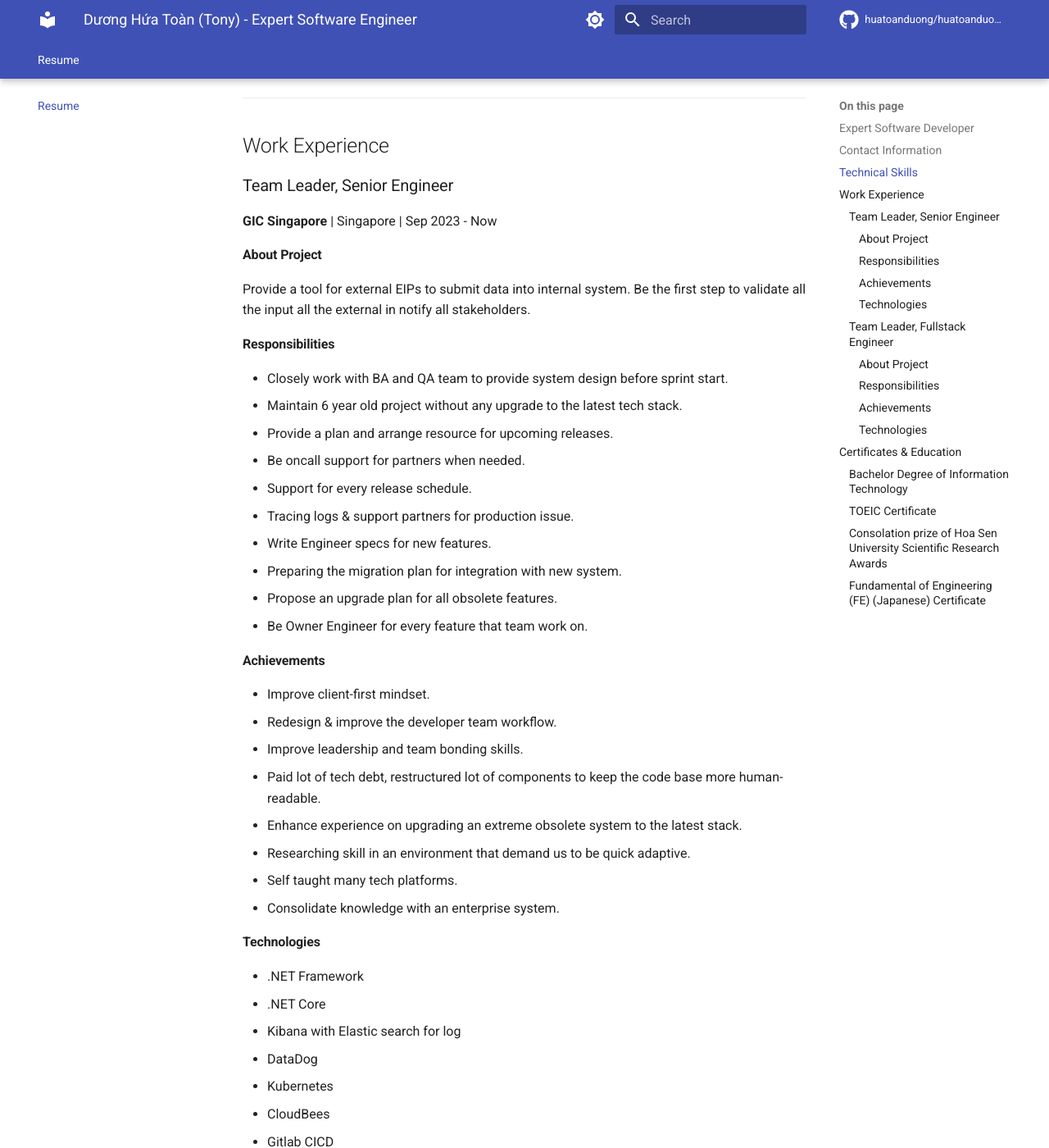
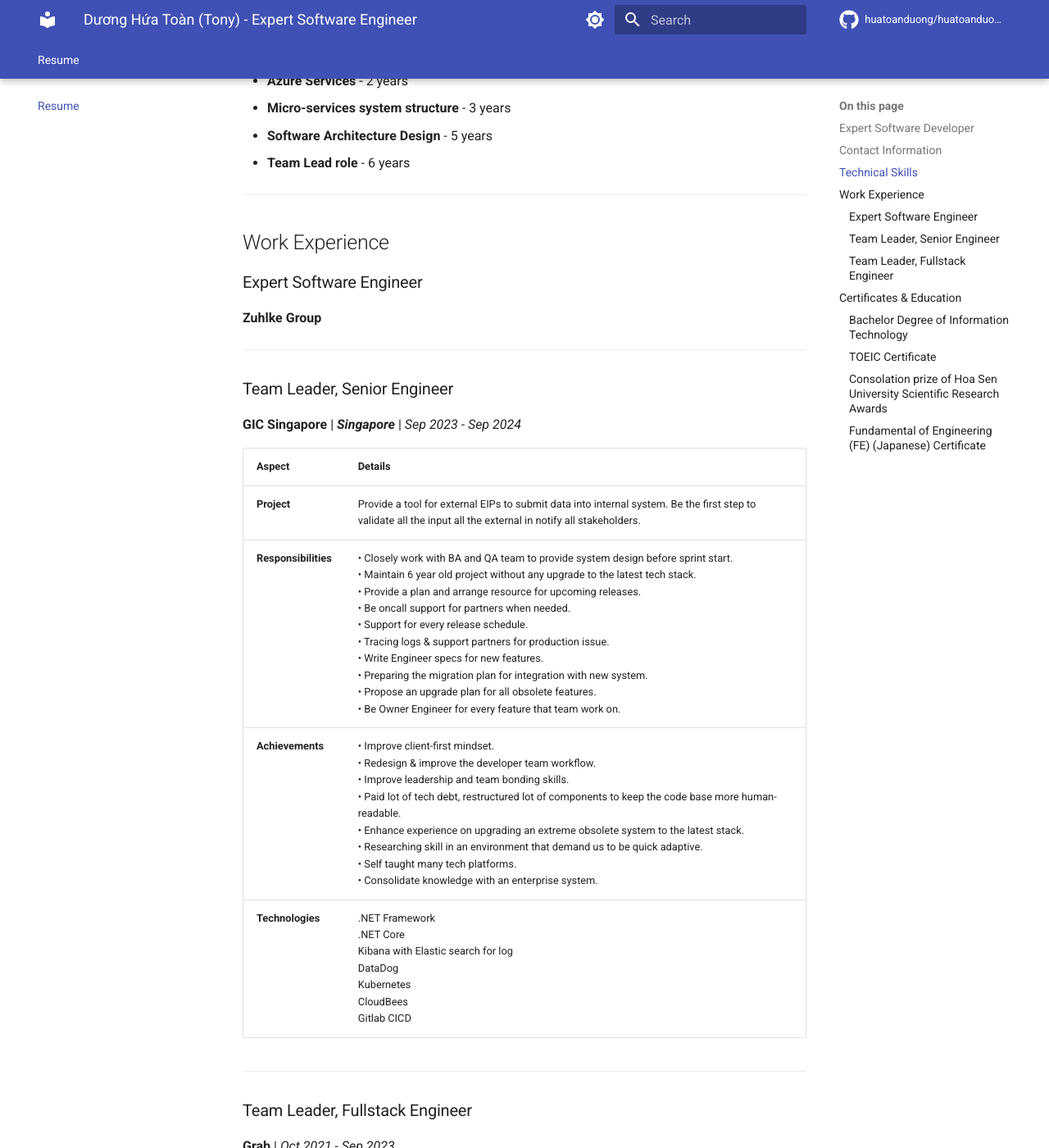
Before and after one commit to huatoanduong/huatoanduong.github.io, an MkDocs documentation site: the page built from docs/index.md, in a window 1280 px wide and 1400 px high, scrolled down 1321 px. Shown: the whole window at 82% size. Built offline with MkDocs 1.6.1 and Material for MkDocs 9.7.7, drawn with Linux system fonts in a browser that asks for light colours; comment, search, counter and statistics services are not loaded; some of the changed text lies outside the part shown.

Commit message:
update template

```diff
--- a/docs/index.md
+++ b/docs/index.md
@@ -7,7 +7,10 @@
 
 ## Expert Software Developer
 
-With 14 years working in IT industry, also in charge of some positions from analyzing to developing, team managing, deploying system, I have a deep understanding about software architecture & SDLC, which enables me to learn new technologies fast and easily. And 90% of my working lifetime is for startups, so I would love to work in a result-oriented and innovative environment. Along with high-demanded fullstack environment, I have forged myself a self-teaching skill that enables me to be adaptive with a changeable and high-demand environment.
+Experienced IT professional with 15+ years in the industry, primarily in dynamic startup environments. Proven track record of delivering end-to-end solutions across the full software development lifecycle - including system analysis, architecture design, full-stack development, team leadership, and production deployment.
+
+Having spent 90% of my career in startups, I thrive in fast-paced, high-demand environments that require adaptability, self-learning, and end-to-end ownership. I’m highly proficient in designing scalable software architectures and cloud-native solutions, and I'm quick to adopt new technologies when needed. The nature of startup work has also forged my ability to wear multiple hats—whether it's coding, architecting, or managing cross-functional teams—with a focus on delivering real value to customers.
+
 
 <!-- [Get PDF version](#){ .md-button .md-button--primary } -->
 
@@ -23,7 +26,6 @@
 </div>
 
 ---
-
 
 ## Contact Information
 
@@ -59,80 +61,32 @@
 
 ## Work Experience
 
+### Expert Software Engineer
+**Zuhlke Group**
+
+---
+
 ### Team Leader, Senior Engineer
-**GIC Singapore** | Singapore | Sep 2023 - Now
+**GIC Singapore** | ***Singapore*** | *Sep 2023 - Sep 2024*
 
-#### About Project
-Provide a tool for external EIPs to submit data into internal system. Be the first step to validate all the input all the external in notify all stakeholders.
-
-#### Responsibilities
-- Closely work with BA and QA team to provide system design before sprint start.
-- Maintain 6 year old project without any upgrade to the latest tech stack.
-- Provide a plan and arrange resource for upcoming releases.
-- Be oncall support for partners when needed.
-- Support for every release schedule.
-- Tracing logs & support partners for production issue.
-- Write Engineer specs for new features.
-- Preparing the migration plan for integration with new system.
-- Propose an upgrade plan for all obsolete features.
-- Be Owner Engineer for every feature that team work on.
-
-#### Achievements
-- Improve client-first mindset.
-- Redesign & improve the developer team workflow.
-- Improve leadership and team bonding skills.
-- Paid lot of tech debt, restructured lot of components to keep the code base more human-readable.
-- Enhance experience on upgrading an extreme obsolete system to the latest stack.
-- Researching skill in an environment that demand us to be quick adaptive.
-- Self taught many tech platforms.
-- Consolidate knowledge with an enterprise system.
-
-#### Technologies
-- .NET Framework
-- .NET Core
-- Kibana with Elastic search for log
-- DataDog
-- Kubernetes
-- CloudBees
-- Gitlab CICD
+| **Aspect** | **Details** |
+|------------|-------------|
+| **Project** | Provide a tool for external EIPs to submit data into internal system. Be the first step to validate all the input all the external in notify all stakeholders. |
+| **Responsibilities** | • Closely work with BA and QA team to provide system design before sprint start.<br>• Maintain 6 year old project without any upgrade to the latest tech stack.<br>• Provide a plan and arrange resource for upcoming releases.<br>• Be oncall support for partners when needed.<br>• Support for every release schedule.<br>• Tracing logs & support partners for production issue.<br>• Write Engineer specs for new features.<br>• Preparing the migration plan for integration with new system.<br>• Propose an upgrade plan for all obsolete features.<br>• Be Owner Engineer for every feature that team work on. |
+| **Achievements** | • Improve client-first mindset.<br>• Redesign & improve the developer team workflow.<br>• Improve leadership and team bonding skills.<br>• Paid lot of tech debt, restructured lot of components to keep the code base more human-readable.<br>• Enhance experience on upgrading an extreme obsolete system to the latest stack.<br>• Researching skill in an environment that demand us to be quick adaptive.<br>• Self taught many tech platforms.<br>• Consolidate knowledge with an enterprise system. |
+| **Technologies** | .NET Framework<br>.NET Core<br>Kibana with Elastic search for log<br>DataDog<br>Kubernetes<br>CloudBees<br>Gitlab CICD |
 
 ---
 
 ### Team Leader, Fullstack Engineer
-**Grab** | Oct 2021 - Sep 2023
+**Grab** | *Oct 2021 - Sep 2023*
 
-#### About Project
-Express Web is a Web portal that mainly focus about Grab for Business which need a place to process a large amount of orders everyday. Provide tools like: Shopify connect, Bulk Upload & Route Optimization for partners, Order tracing on Web.
-
-**URL:** [https://express.grab.com/en](https://express.grab.com/en)
-
-#### Responsibilities
-- Closely work with PO and QA team to provide system design before sprint start.
-- Be oncall support for stakeholder when needed.
-- Tracing logs & support team members whenever there is an issue.
-- Write Engineer specs for new features.
-- Be Owner Engineer for every feature that team work on.
-
-#### Achievements
-- Improve client-first mindset.
-- Improve leadership and team bonding skills.
-- Paid lot of tech debt that be there for long time already.
-- Consolidate knowledge with an enterprise system.
-- Great experience of building up a team from zero.
-- Contribute to the raise of >5% usage of using Grab Express Web. constantly every month, the peek is 20%, after Bulk Upload launch.
-- Researching skill in an environment that demand us to be quick adaptive.
-- Self taught many tech platforms.
-
-#### Technologies
-- Golang
-- gRPC
-- React with Observable
-- Mono repo structure
-- Kibana with Elastic search for log
-- DataDog
-- Kubernetes
-- Gitlab CICD
-- Docusaurus for Open API documentation
+| **Aspect** | **Details** |
+|------------|-------------|
+| **Project** | Express Web is a Web portal that mainly focus about Grab for Business which need a place to process a large amount of orders everyday. Provide tools like: Shopify connect, Bulk Upload & Route Optimization for partners, Order tracing on Web.<br><br>**URL:** [https://express.grab.com/en](https://express.grab.com/en) |
+| **Responsibilities** | • Closely work with PO and QA team to provide system design before sprint start.<br>• Be oncall support for stakeholder when needed.<br>• Tracing logs & support team members whenever there is an issue.<br>• Write Engineer specs for new features.<br>• Be Owner Engineer for every feature that team work on. |
+| **Achievements** | • Improve client-first mindset.<br>• Improve leadership and team bonding skills.<br>• Paid lot of tech debt that be there for long time already.<br>• Consolidate knowledge with an enterprise system.<br>• Great experience of building up a team from zero.<br>• Contribute to the raise of >5% usage of using Grab Express Web. constantly every month, the peek is 20%, after Bulk Upload launch.<br>• Researching skill in an environment that demand us to be quick adaptive.<br>• Self taught many tech platforms. |
+| **Technologies** | Golang, gRPC, React with Observable, Mono repo structure, Kibana with Elastic search for log, DataDog, Kubernetes, Gitlab CICD, Docusaurus for Open API documentation |
 
 ---
 
```
Also changed, not shown: docs/index_2.md (added, +158 -0 lines).
